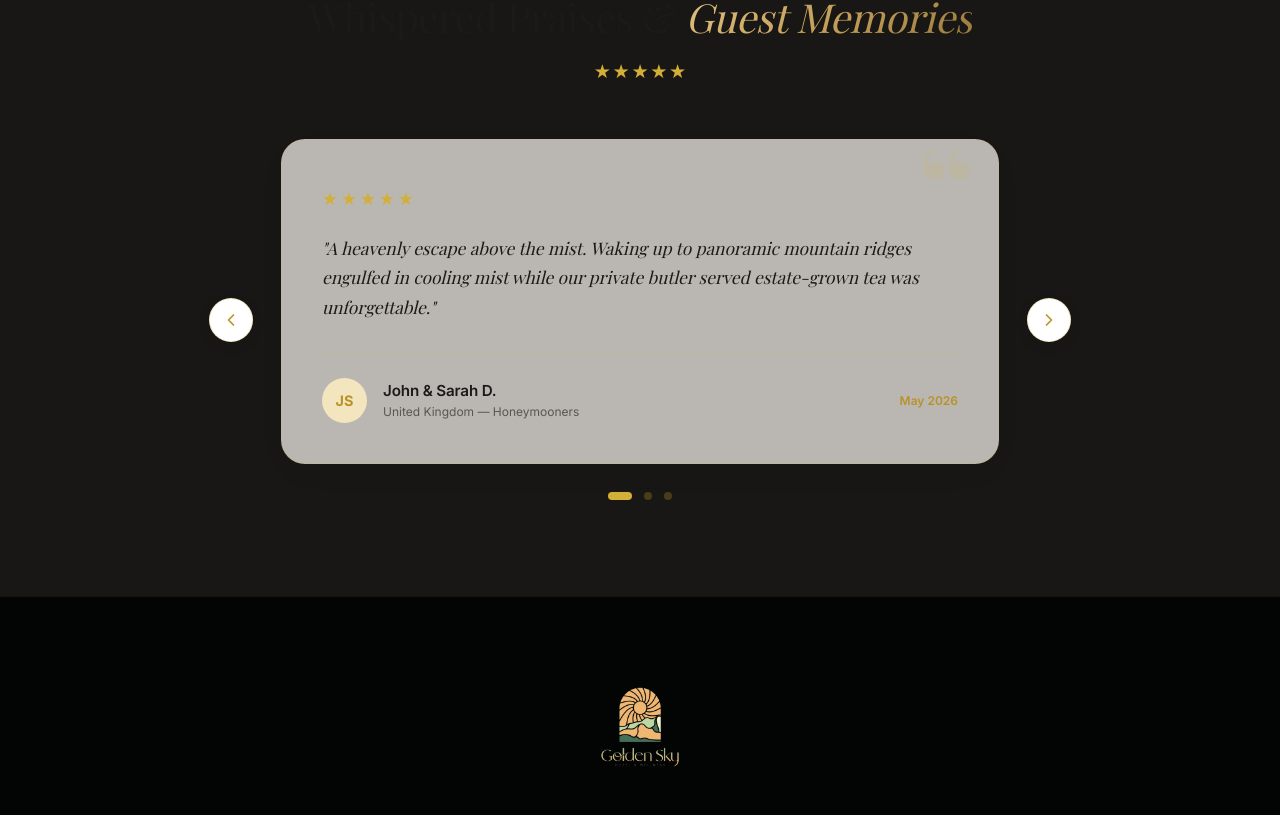
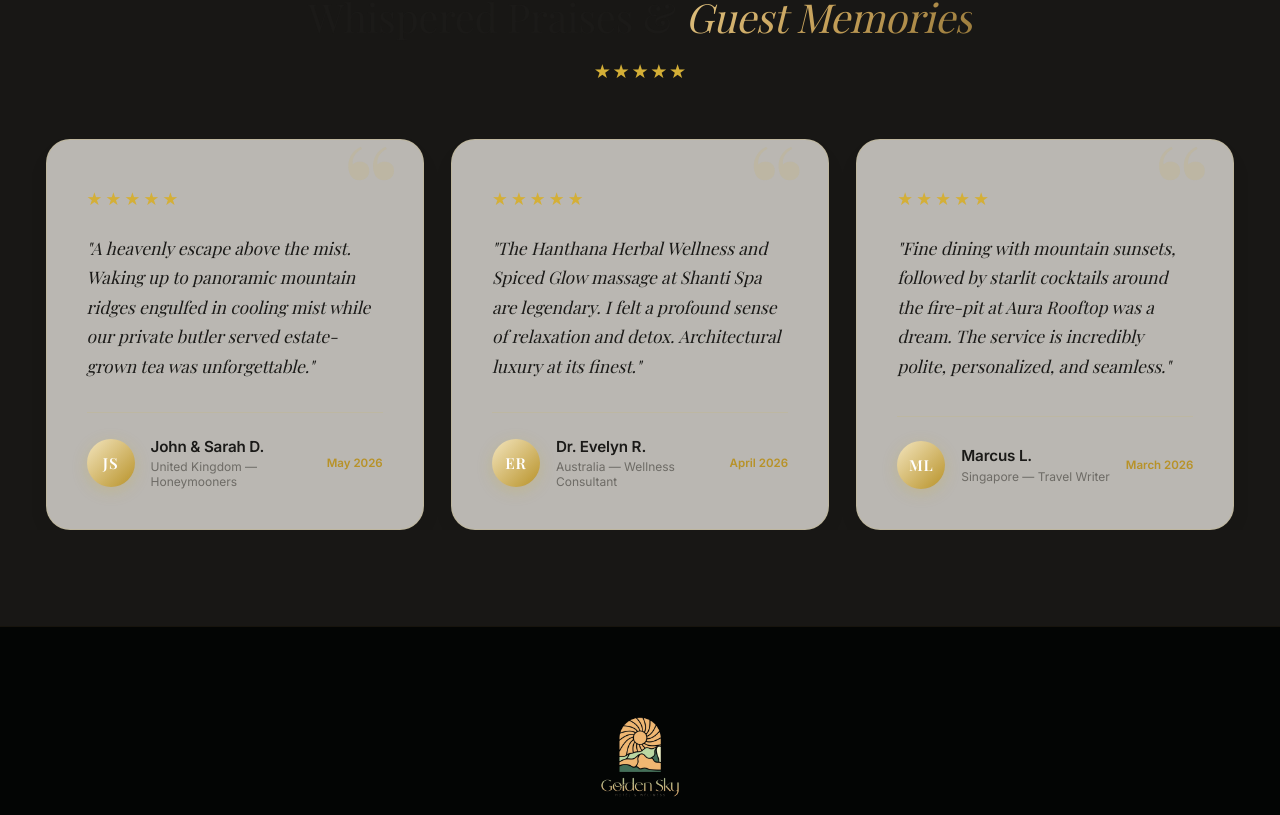
Before and after one commit to double-champ/golden-sky, a React (Vite) app in the folder frontend/: page / in a window 1280 px wide. Shown: the part 1685-2500 px from the top of the page. Built offline with nearby package versions, Linux system fonts and the light colour scheme; a web font is replaced by a local one.

Commit message:
fix: restore 3-column desktop layout design for testimonials, turning into slider only on mobile/tablet

```diff
--- a/frontend/src/components/Testimonials.jsx
+++ b/frontend/src/components/Testimonials.jsx
@@ -23,15 +23,36 @@ const testimonials = [
 ];
 
 export default function Testimonials() {
-  const [activeIndex, setActiveIndex] = useState(0);
-  const [isTransitioning, setIsTransitioning] = useState(false);
+  const [currentIndex, setCurrentIndex] = useState(0);
+  const [visibleSlides, setVisibleSlides] = useState(3);
   const autoPlayRef = useRef(null);
 
+  useEffect(() => {
+    const handleResize = () => {
+      if (window.innerWidth < 768) {
+        setVisibleSlides(1);
+      } else if (window.innerWidth < 1024) {
+        setVisibleSlides(2);
+      } else {
+        setVisibleSlides(3);
+      }
+    };
+
+    handleResize();
+    window.addEventListener('resize', handleResize);
+    return () => window.removeEventListener('resize', handleResize);
+  }, []);
+
+  const maxIndex = testimonials.length - visibleSlides;
+
+  // Auto-play logic
   const startAutoPlay = () => {
     stopAutoPlay();
+    if (maxIndex <= 0) return; // No need to auto-play if all slides fit on screen
+
     autoPlayRef.current = setInterval(() => {
-      handleNext();
-    }, 6000); // Auto-play interval: 6 seconds
+      setCurrentIndex((prev) => (prev >= maxIndex ? 0 : prev + 1));
+    }, 6000);
   };
 
   const stopAutoPlay = () => {
@@ -43,25 +64,16 @@ export default function Testimonials() {
   useEffect(() => {
     startAutoPlay();
     return () => stopAutoPlay();
-  }, [activeIndex]);
-
-  const changeSlide = (newIndex) => {
-    if (isTransitioning || newIndex === activeIndex) return;
-    setIsTransitioning(true);
-    setTimeout(() => {
-      setActiveIndex(newIndex);
-      setIsTransitioning(false);
-    }, 350); // Timeout matches CSS transition duration
-  };
+  }, [currentIndex, visibleSlides]);
 
   const handlePrev = () => {
-    const newIndex = activeIndex === 0 ? testimonials.length - 1 : activeIndex - 1;
-    changeSlide(newIndex);
+    if (maxIndex <= 0) return;
+    setCurrentIndex((prev) => (prev === 0 ? maxIndex : prev - 1));
   };
 
   const handleNext = () => {
-    const newIndex = activeIndex === testimonials.length - 1 ? 0 : activeIndex + 1;
-    changeSlide(newIndex);
+    if (maxIndex <= 0) return;
+    setCurrentIndex((prev) => (prev >= maxIndex ? 0 : prev + 1));
   };
 
   const getInitials = (authorName) => {
@@ -77,33 +89,39 @@ export default function Testimonials() {
 
   return (
     <div
-      className="testimonials-carousel-wrapper"
+      className="testimonials-section-wrapper"
       onMouseEnter={stopAutoPlay}
       onMouseLeave={startAutoPlay}
       style={{
         position: 'relative',
         width: '100%',
-        maxWidth: '750px',
         margin: '0 auto',
-        padding: '0 1rem'
+        padding: maxIndex > 0 ? '0 3.5rem' : '0' // Add padding only if controls are visible
       }}
     >
-      {/* Testimonial Card Container */}
+      {/* Slider Viewport */}
+      <div style={{ overflow: 'hidden', width: '100%' }}>
         <div
           style={{
-          opacity: isTransitioning ? 0 : 1,
-          transform: isTransitioning ? 'scale(0.98)' : 'scale(1)',
-          transition: 'opacity 0.35s cubic-bezier(0.16, 1, 0.3, 1), transform 0.35s cubic-bezier(0.16, 1, 0.3, 1)',
-          minHeight: '290px',
             display: 'flex',
-          flexDirection: 'column'
+            transform: `translate3d(-${currentIndex * (100 / visibleSlides)}%, 0, 0)`,
+            transition: 'transform 0.6s cubic-bezier(0.16, 1, 0.3, 1)',
+            width: '100%'
           }}
         >
-        {(() => {
-          const rev = testimonials[activeIndex];
+          {testimonials.map((rev, idx) => {
             const initials = getInitials(rev.author);
             return (
-            <div className="review-card-premium" style={{ width: '100%', height: 'auto', minHeight: '290px' }}>
+              <div
+                key={idx}
+                style={{
+                  width: `${100 / visibleSlides}%`,
+                  flexShrink: 0,
+                  padding: '0 0.85rem',
+                  boxSizing: 'border-box'
+                }}
+              >
+                <div className="review-card-premium" style={{ height: '100%' }}>
                   <div className="review-card-quote-icon">“</div>
                   <div>
                     <div className="review-card-stars">
@@ -126,32 +144,26 @@ export default function Testimonials() {
                     </p>
                   </div>
                   <div style={{ borderTop: '1px solid rgba(212,175,55,0.12)', paddingTop: '1.5rem', display: 'flex', gap: '1rem', alignItems: 'center' }}>
-                <div style={{
-                  width: '45px',
-                  height: '45px',
-                  borderRadius: '50%',
-                  backgroundColor: 'var(--color-gold-light)',
-                  color: 'var(--color-gold-dark)',
-                  display: 'flex',
-                  alignItems: 'center',
-                  justifyContent: 'center',
-                  fontWeight: 'bold',
-                  fontSize: '0.9rem'
-                }}>
+                    <div className="review-card-avatar">
                       {initials}
                     </div>
                     <div style={{ flex: 1, textAlign: 'left' }}>
-                  <h4 style={{ margin: 0, fontFamily: 'var(--font-sans)', fontSize: '0.95rem', fontWeight: '600', color: 'var(--color-text-dark)' }}>{rev.author}</h4>
-                  <span style={{ fontSize: '0.75rem', color: 'rgba(24,23,21,0.6)' }}>{rev.role}</span>
+                      <h4 style={{ fontSize: '0.95rem', fontWeight: '600', color: 'var(--color-text-dark)', fontFamily: 'var(--font-sans)', margin: 0 }}>{rev.author}</h4>
+                      <span style={{ fontSize: '0.75rem', color: 'var(--color-text-muted)', display: 'block', marginTop: '0.2rem' }}>{rev.role}</span>
                     </div>
-                <span style={{ fontSize: '0.75rem', color: 'var(--color-gold-dark)', fontWeight: '600' }}>{rev.date}</span>
+                    <span style={{ fontSize: '0.72rem', color: 'var(--color-gold-dark)', fontWeight: '600' }}>{rev.date}</span>
+                  </div>
                 </div>
               </div>
             );
-        })()}
+          })}
+        </div>
       </div>
 
-      {/* Manual Side Controls */}
+      {/* Render controls only if there are offscreen slides */}
+      {maxIndex > 0 && (
+        <>
+          {/* Arrow Left */}
           <button
             onClick={handlePrev}
             className="carousel-control-btn prev"
@@ -159,7 +171,7 @@ export default function Testimonials() {
             style={{
               position: 'absolute',
               top: '50%',
-          left: '-3.5rem',
+              left: '0.5rem',
               transform: 'translateY(-50%)',
               width: '44px',
               height: '44px',
@@ -179,6 +191,7 @@ export default function Testimonials() {
             <ChevronLeft size={20} />
           </button>
 
+          {/* Arrow Right */}
           <button
             onClick={handleNext}
             className="carousel-control-btn next"
@@ -186,7 +199,7 @@ export default function Testimonials() {
             style={{
               position: 'absolute',
               top: '50%',
-          right: '-3.5rem',
+              right: '0.5rem',
               transform: 'translateY(-50%)',
               width: '44px',
               height: '44px',
@@ -206,7 +219,7 @@ export default function Testimonials() {
             <ChevronRight size={20} />
           </button>
 
-      {/* Navigation Indicators / Dots */}
+          {/* Pagination dots indicator */}
           <div
             style={{
               display: 'flex',
@@ -215,16 +228,16 @@ export default function Testimonials() {
               marginTop: '1.75rem'
             }}
           >
-        {testimonials.map((_, index) => (
+            {Array.from({ length: maxIndex + 1 }).map((_, index) => (
               <button
                 key={index}
-            onClick={() => changeSlide(index)}
+                onClick={() => setCurrentIndex(index)}
                 aria-label={`Go to slide ${index + 1}`}
                 style={{
-              width: activeIndex === index ? '24px' : '8px',
+                  width: currentIndex === index ? '24px' : '8px',
                   height: '8px',
                   borderRadius: '8px',
-              backgroundColor: activeIndex === index ? 'var(--color-gold)' : 'rgba(212, 175, 55, 0.25)',
+                  backgroundColor: currentIndex === index ? 'var(--color-gold)' : 'rgba(212, 175, 55, 0.25)',
                   border: 'none',
                   cursor: 'pointer',
                   padding: 0,
@@ -233,8 +246,9 @@ export default function Testimonials() {
               />
             ))}
           </div>
+        </>
+      )}
 
-      {/* Dynamic Hover Styles inside standard inline tag */}
       <style>{`
         .carousel-control-btn:hover {
           background-color: var(--color-gold) !important;
@@ -246,16 +260,12 @@ export default function Testimonials() {
         .carousel-control-btn:active {
           transform: translateY(-50%) scale(0.98) !important;
         }
-        @media (max-width: 900px) {
-          .carousel-control-btn.prev {
-            left: -0.5rem !important;
-          }
-          .carousel-control-btn.next {
-            right: -0.5rem !important;
+        @media (max-width: 768px) {
+          .testimonials-section-wrapper {
+            padding: 0 !important;
           }
           .carousel-control-btn {
-            background-color: rgba(255, 255, 255, 0.9) !important;
-            backdrop-filter: blur(5px);
+            display: none !important; /* Hide arrows on small screens, rely on swipe/dots */
           }
         }
       `}</style>
```
Lines whose indentation alone changed are shown as unchanged.
